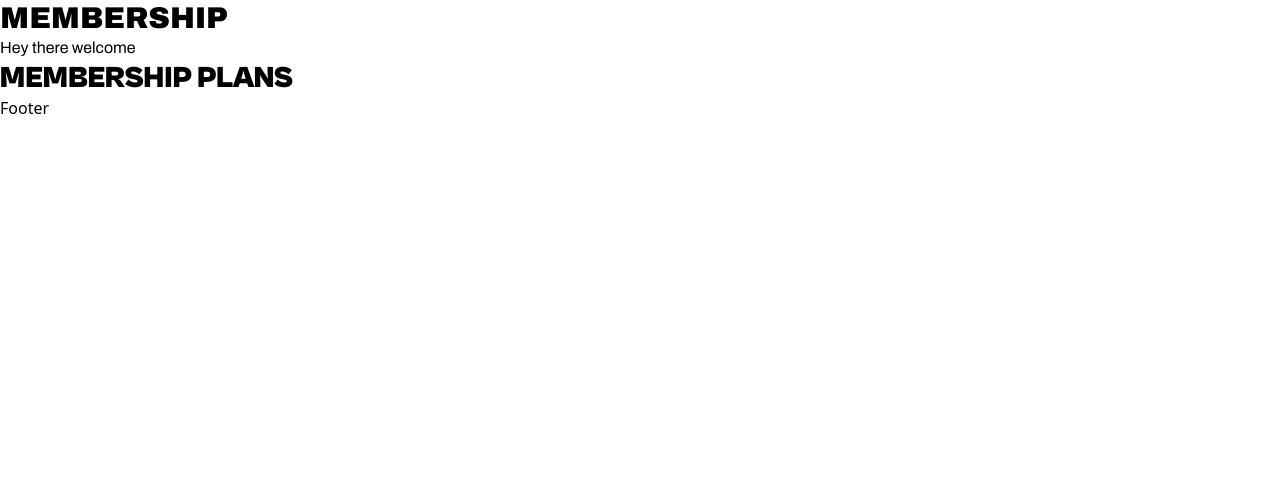
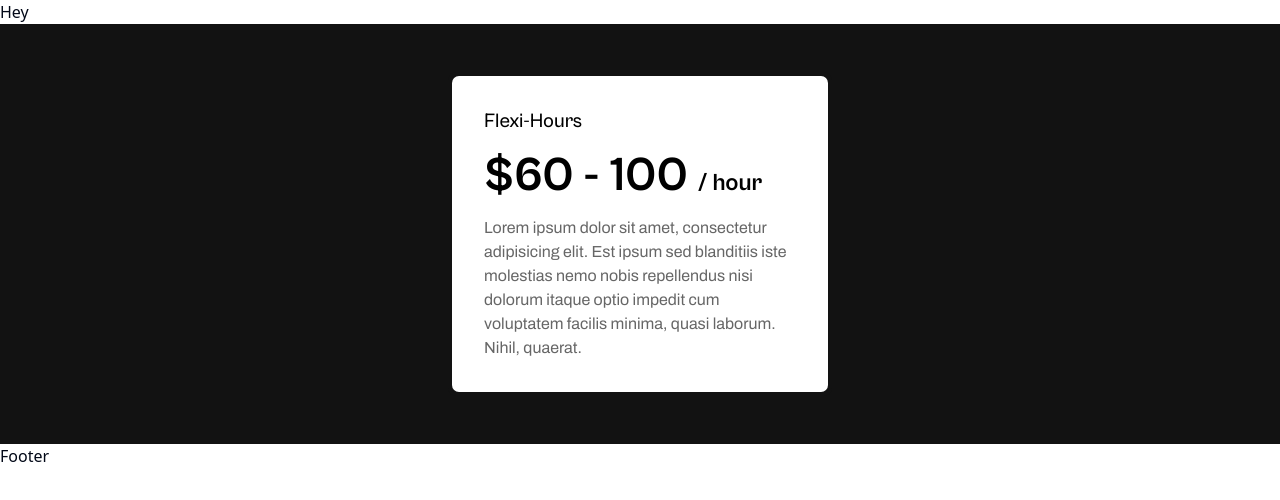
Before and after one commit to Studio-IX/studioix-next, a Next.js app: page / in a window 1280 px wide. Shown: the top 500 px of the page. Built offline with nearby package versions, Linux system fonts and the light colour scheme.

Commit message:
Installed shadcn-ui + separator

```diff
--- a/package.json
+++ b/package.json
@@ -9,15 +9,16 @@
     "lint": "next lint"
   },
   "dependencies": {
+    "@radix-ui/react-separator": "^1.0.3",
     "@vercel/analytics": "^1.1.1",
     "class-variance-authority": "^0.7.0",
-    "clsx": "^2.0.0",
+    "clsx": "^2.1.0",
     "framer-motion": "^10.16.12",
     "lucide-react": "^0.294.0",
     "next": "14.0.3",
     "react": "^18",
     "react-dom": "^18",
-    "tailwind-merge": "^2.1.0",
+    "tailwind-merge": "^2.2.0",
     "tailwindcss-animate": "^1.0.7",
     "tinycolor2": "^1.6.0"
   },
--- a/src/app/(agency)/(routes)/(home)/page.tsx
+++ b/src/app/(agency)/(routes)/(home)/page.tsx
@@ -1,9 +1,9 @@
+import Pricing from "@/components/pricing/pricing";
+
 export default function Home() {
   return (
     <main>
-      <p className="font-black text-3xl font-archivo">MEMBERSHIP</p>
-      <p className="font-normal text-base font-archivo">Hey there welcome</p>
-      <p className="font-black text-3xl font-cabinetGrotesk">MEMBERSHIP PLANS</p>
+      <Pricing />
     </main>
   );
 }
--- a/src/app/globals.css
+++ b/src/app/globals.css
@@ -66,63 +66,11 @@
   }
 }
 
-/* Cursor Styles */
-
-.cursor {
-  position: fixed;
-  width: 15px;
-  height: 15px;
-  background-color: black;
-  border-radius: 50%;
-  pointer-events: none;
+@layer base {
+  * {
+    @apply border-border;
+  }
+  body {
+    @apply bg-background text-foreground;
+  }
 }
-
-/* End Cursor Styles*/
-
-/* General Styles */
-
-/* End General Styles */
-
-/* Navigation Styles */
-.header {
-  display: flex;
-  width: 100%;
-  padding: 10px;
-  box-sizing: border-box;
-  cursor: pointer;
-  mix-blend-mode: difference;
-  z-index: 1;
-}
-
-.header .burger {
-  position: relative;
-  display: flex;
-  gap: 8px;
-  flex-direction: column;
-  padding: 30px;
-  pointer-events: none;
-}
-
-.header .burger::before,
-.header .burger::after {
-  display: block;
-  content: "";
-  width: 40px;
-  height: 2px;
-  mix-blend-mode: difference;
-  background-color: white;
-}
-
-.header .bounds {
-  position: absolute;
-  left: 0;
-  top: 0;
-  width: 100%;
-  height: 100%;
-  pointer-events: all;
-}
-
-.header .bounds:hover {
-  transform: scale(3);
-}
-/* End Navigation Styles */
--- /dev/null
+++ b/src/components/pricing/pricing-header.tsx
@@ -0,0 +1,7 @@
+const PricingHeader = () => {
+    return (
+        <div></div>
+     );
+}
+
+export default PricingHeader;
--- /dev/null
+++ b/src/components/pricing/pricing-info-card.tsx
@@ -0,0 +1,9 @@
+const PricingInfoCard = () => {
+    return (
+        <div>
+
+        </div>
+     );
+}
+
+export default PricingInfoCard;
--- /dev/null
+++ b/src/components/pricing/pricing-plan-card.tsx
@@ -0,0 +1,41 @@
+"use client";
+
+import { motion } from "framer-motion";
+
+const PricingPlanCard = () => {
+  return (
+    <div className="bg-[#121212] px-4 py-12">
+      <div className="group relative mx-auto w-full max-w-sm overflow-hidden rounded-lg bg-[#121212] p-1 transition-all duration-500 ease-in-out select-none hover:scale-[1.025] hover:bg-[#222222]">
+        <div className="relative z-10 flex flex-col items-center justify-center overflow-hidden rounded-[7px] bg-white p-8 transition-colors duration-500 group-hover:bg-white">
+          <h4 className="relative z-10 mb-4 w-full text-xl text-black font-cabinetGrotesk font-medium">
+            Flexi-Hours
+          </h4>
+          <h2 className="relative z-10 mb-4 w-full text-5xl text-black font-bold font-cabinetGrotesk">
+            $60 - 100 <span className="text-2xl">/ hour</span>
+          </h2>
+
+          <p className="relative z-10 text-black/60 font-archivo">
+            Lorem ipsum dolor sit amet, consectetur adipisicing elit. Est ipsum
+            sed blanditiis iste molestias nemo nobis repellendus nisi dolorum
+            itaque optio impedit cum voluptatem facilis minima, quasi laborum.
+            Nihil, quaerat.
+          </p>
+        </div>
+
+        <motion.div
+          initial={{ rotate: "0deg" }}
+          animate={{ rotate: "360deg" }}
+          style={{ scale: 1.75 }}
+          transition={{
+            repeat: Infinity,
+            duration: 3.5,
+            ease: "linear",
+          }}
+          className="absolute inset-0 z-0 bg-gradient-to-b from-[#F8D38E] via-[#A4AEB2] to-[#4686D9] opacity-0 transition-opacity duration-500 group-hover:opacity-100"
+        />
+      </div>
+    </div>
+  );
+};
+
+export default PricingPlanCard;
--- /dev/null
+++ b/src/components/pricing/pricing.tsx
@@ -0,0 +1,12 @@
+import PricingPlanCard from "./pricing-plan-card";
+
+const Pricing = () => {
+  return (
+    <div>
+      <h2>Hey</h2>
+      <PricingPlanCard />
+    </div>
+  );
+};
+
+export default Pricing;
--- /dev/null
+++ b/src/components/ui/separator.tsx
@@ -0,0 +1,31 @@
+"use client"
+
+import * as React from "react"
+import * as SeparatorPrimitive from "@radix-ui/react-separator"
+
+import { cn } from "@/lib/utils"
+
+const Separator = React.forwardRef<
+  React.ElementRef<typeof SeparatorPrimitive.Root>,
+  React.ComponentPropsWithoutRef<typeof SeparatorPrimitive.Root>
+>(
+  (
+    { className, orientation = "horizontal", decorative = true, ...props },
+    ref
+  ) => (
+    <SeparatorPrimitive.Root
+      ref={ref}
+      decorative={decorative}
+      orientation={orientation}
+      className={cn(
+        "shrink-0 bg-border",
+        orientation === "horizontal" ? "h-[1px] w-full" : "h-full w-[1px]",
+        className
+      )}
+      {...props}
+    />
+  )
+)
+Separator.displayName = SeparatorPrimitive.Root.displayName
+
+export { Separator }
--- a/tailwind.config.ts
+++ b/tailwind.config.ts
@@ -1,5 +1,6 @@
-/** @type {import('tailwindcss').Config} */
-module.exports = {
+import type { Config } from "tailwindcss";
+
+const config = {
   darkMode: ["class"],
   content: [
     "./pages/**/*.{ts,tsx}",
@@ -7,6 +8,7 @@ module.exports = {
     "./app/**/*.{ts,tsx}",
     "./src/**/*.{ts,tsx}",
   ],
+  prefix: "",
   theme: {
     container: {
       center: true,
@@ -62,12 +64,12 @@ module.exports = {
       },
       keyframes: {
         "accordion-down": {
-          from: { height: 0 },
+          from: { height: "0" },
           to: { height: "var(--radix-accordion-content-height)" },
         },
         "accordion-up": {
           from: { height: "var(--radix-accordion-content-height)" },
-          to: { height: 0 },
+          to: { height: "0" },
         },
       },
       animation: {
@@ -77,4 +79,6 @@ module.exports = {
     },
   },
   plugins: [require("tailwindcss-animate")],
-};
+} satisfies Config;
+
+export default config;
```
Also changed, not shown: components.json, src/lib/utils.ts (line endings or trailing spaces), 1 other file (tests, documents, lock files or other folders).
